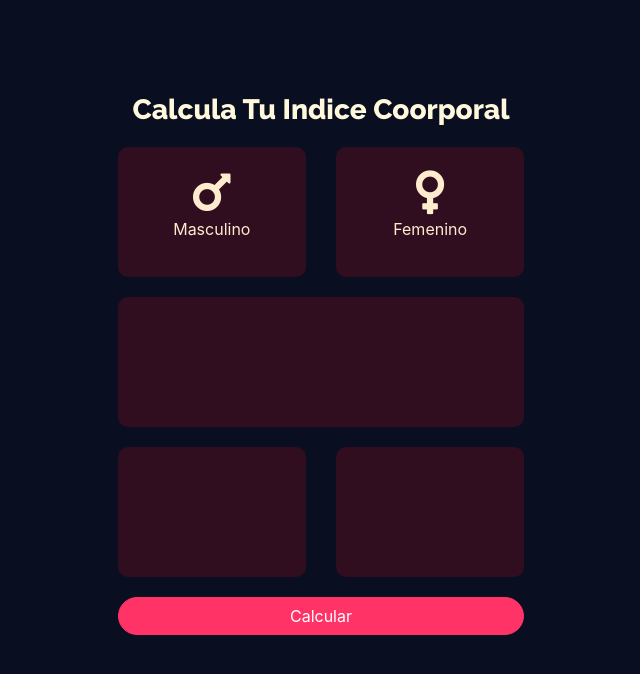
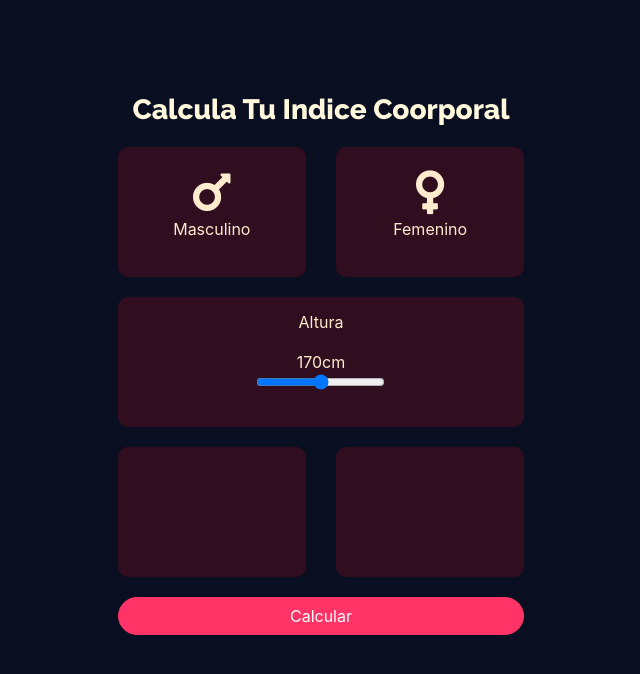
Before and after one commit to alejahndro02/indiceCoorporal, an Angular app: page / in a window 1280 px wide. Shown: the top 674 px of the page, without its empty margins (319-959 px from the left). Built offline with nearby package versions, Linux system fonts and the light colour scheme.

Commit message:
Se maqueto la seccion de Altura y se inserto un input de tipo range

```diff
--- a/src/app/components/inicio/inicio.component.html
+++ b/src/app/components/inicio/inicio.component.html
@@ -21,7 +21,16 @@
         </div>
         <div class="row">
             <div class="col-lg-12">
-                <div class="fondoItem"></div>
+                <div class="fondoItem">
+                    <div class="contenedor">
+                        <p>Altura</p>
+                        <div class="numero">
+                            <span>170</span>
+                            <span class="cm">cm</span>
+                        </div>
+                        <input type="range" class="form-range"><br>
+                    </div>
+                </div>
             </div>
         </div>
         <div class="row">
```
